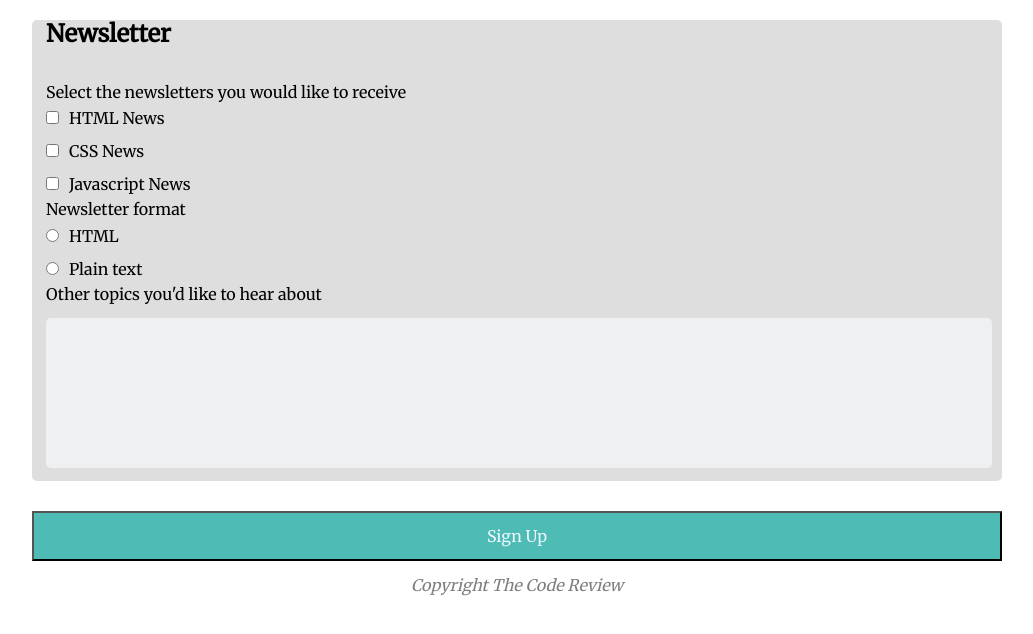
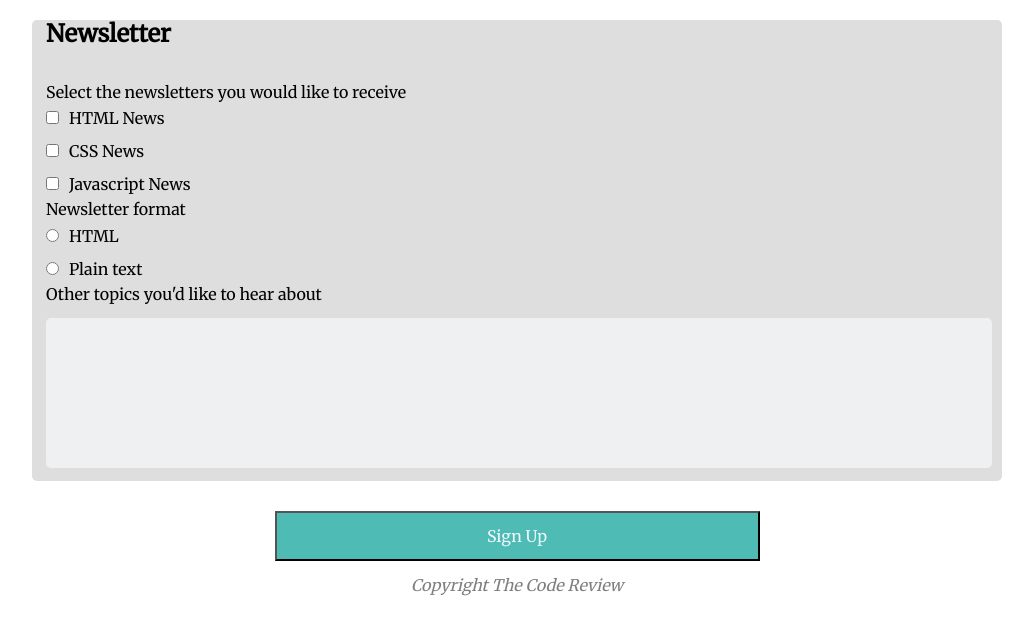
Before and after one commit to LuayAlali/unit3, a plain HTML site: page index.html in a window 1280 px wide. In both pictures the pointer is over the button "Sign Up". Shown: the part 469-1103 px from the top of the page, without its empty margins (123-1156 px from the left). Drawn offline with Linux system fonts and the light colour scheme.

Commit message:
added css transition

```diff
--- a/css/styles.css
+++ b/css/styles.css
@@ -103,13 +103,18 @@ button[type="submit"]
 	margin:  auto;
 	background:  #4ebbb5;
 	color: aliceblue;
+	transition: width 2s;
 
 }
+
 
 /*click styles*/
 
 input[type="checkbox"]:checked + label{
 	font-weight:  800;
+}
+button[type="submit"]:hover{
+	width: 50%;
 }
 
 
```
